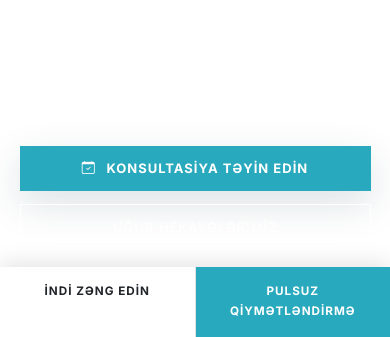
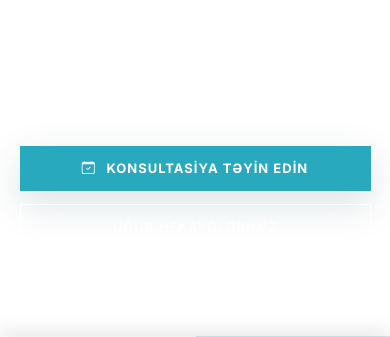
Before and after one commit to TuralIT/PLH-Layihe, a plain HTML site: page az/index.html in a window 390 px wide. Shown: the part 507-844 px from the top of the page. Drawn offline with nearby package versions, Linux system fonts and the light colour scheme.

Commit message:
Some fixes for phone view

```diff
--- a/css/style.css
+++ b/css/style.css
@@ -151,6 +151,11 @@ a { text-decoration: none; transition: 0.3s; }
     position: fixed; bottom: 0; left: 0; width: 100%;
     z-index: 9999; display: flex;
     box-shadow: 0 -5px 20px rgba(0,0,0,0.1);
+    transform: translateY(100%); /* Start hidden */
+    transition: transform 0.4s ease-in-out;
+}
+.mobile-sticky-cta.cta-visible {
+    transform: translateY(0); /* Slide in */
 }
 .mobile-cta-btn {
     flex: 1; text-align: center; padding: 15px;
@@ -628,6 +633,12 @@ html.lenis { margin: 0; overflow-y: hidden; } /* Recommended for Lenis compatibi
     .plh-nav { padding: 12px 20px !important; }
     .plh-nav.nav-scrolled { padding: 8px 20px !important; }
     .marquee-content { gap: 2rem; }
+
+    /* Faster reviews on mobile */
+    .marquee-track-right { animation-duration: 5.5s; }
+
+    /* Ensure footer content is visible above sticky CTA */
+    .plh-footer { padding-bottom: 80px !important; }
 }
 
 @media (max-width: 576px) {
--- a/js/main.js
+++ b/js/main.js
@@ -34,6 +34,13 @@ PROBIZ.ui = (function() {
                 const height = document.documentElement.scrollHeight - document.documentElement.clientHeight;
                 const scrolled = (scrollY / height) * 100;
                 progressBar.style.width = `${scrolled}%`;
+            }
+
+            // 3. Mobile Sticky CTA Visibility
+            const mobileCTA = document.querySelector('.mobile-sticky-cta');
+            if (mobileCTA) {
+                if (scrollY > 300) mobileCTA.classList.add('cta-visible');
+                else mobileCTA.classList.remove('cta-visible');
             }
         }, { passive: true });
     };
```
